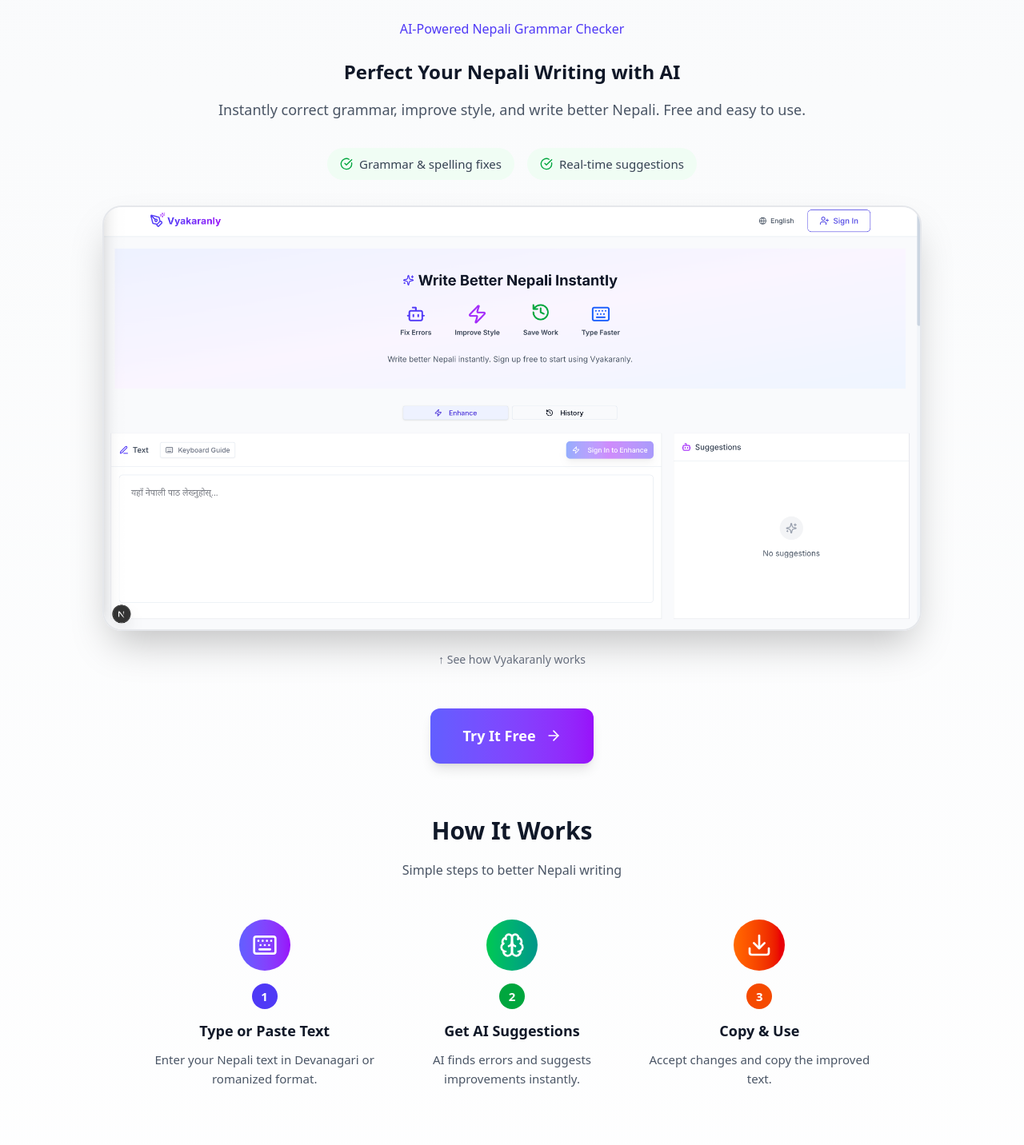
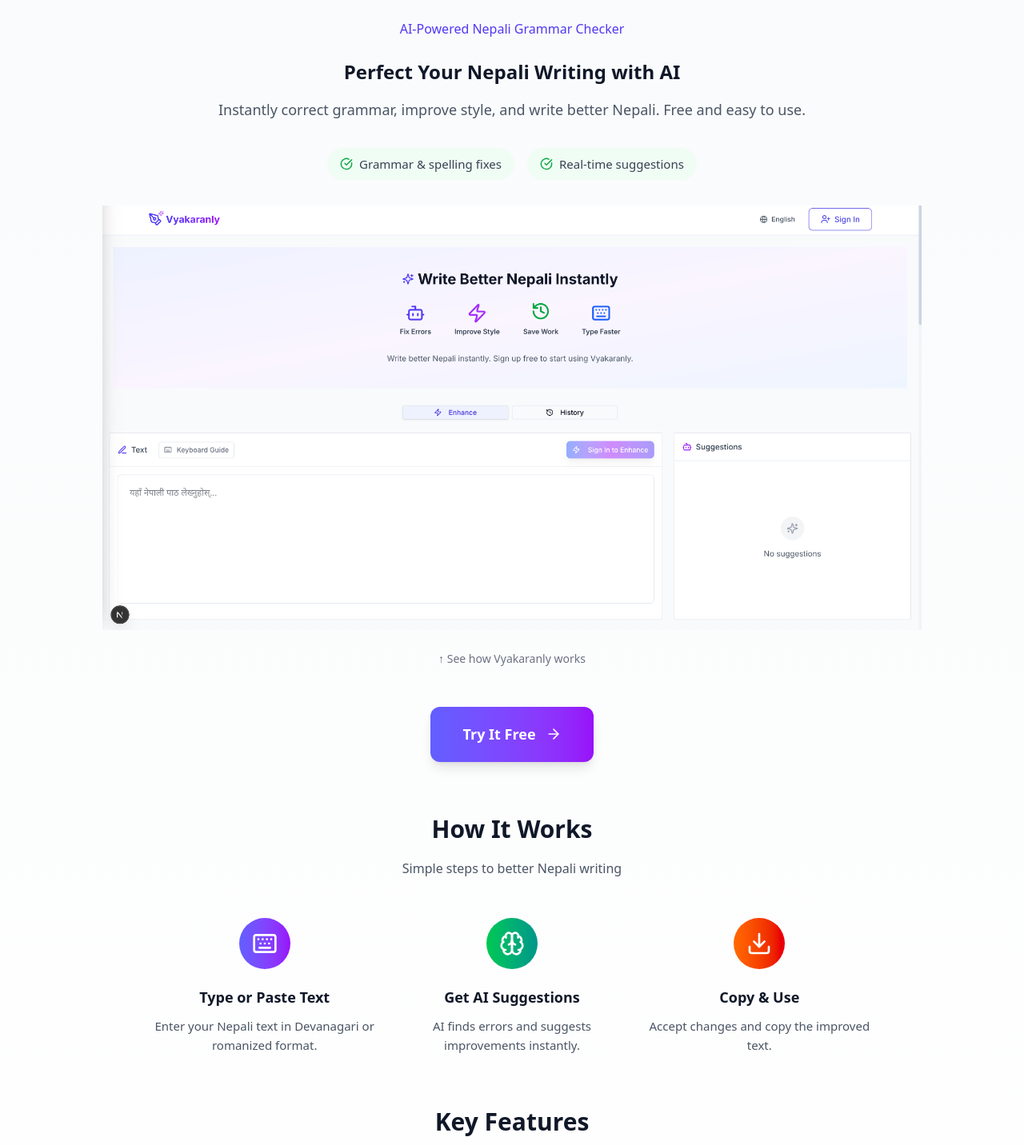
Before and after one commit to om202/NobleStack, a Next.js app: page /Products in a window 1280 px wide. Shown: the part 244-1676 px from the top of the page at 80% size. Built offline with nearby package versions, Linux system fonts and the light colour scheme.

Commit message:
product done

```diff
--- a/src/app/Products/page.tsx
+++ b/src/app/Products/page.tsx
@@ -65,7 +65,7 @@ export default function ProductsPage() {
           </div>
 
           <div className="mb-12 max-w-5xl mx-auto">
-            <div className="relative rounded-3xl overflow-hidden border-2 border-gray-200 shadow-2xl">
+            <div>
               <Image
                 src="/Vyakaranly.png"
                 alt="Vyakaranly interface"
@@ -101,10 +101,9 @@ export default function ProductsPage() {
 
           <div className="grid md:grid-cols-3 gap-8 max-w-4xl mx-auto">
             <div className="text-center">
-              <div className="w-16 h-16 bg-gradient-to-r from-indigo-500 to-purple-600 rounded-full flex items-center justify-center mx-auto mb-4">
+              <div className="w-16 h-16 bg-gradient-to-r from-indigo-500 to-purple-600 rounded-full flex items-center justify-center mx-auto mb-6">
                 <Keyboard className="w-8 h-8 text-white" />
               </div>
-              <div className="w-8 h-8 bg-indigo-600 text-white rounded-full flex items-center justify-center text-md-sm font-bold mx-auto mb-4">1</div>
               <h4 className="text-lg font-semibold text-gray-900 mb-3">Type or Paste Text</h4>
               <p className="text-gray-600 text-md-sm">
                 Enter your Nepali text in Devanagari or romanized format.
@@ -112,10 +111,9 @@ export default function ProductsPage() {
             </div>
 
             <div className="text-center">
-              <div className="w-16 h-16 bg-gradient-to-r from-green-500 to-teal-600 rounded-full flex items-center justify-center mx-auto mb-4">
+              <div className="w-16 h-16 bg-gradient-to-r from-green-500 to-teal-600 rounded-full flex items-center justify-center mx-auto mb-6">
                 <Brain className="w-8 h-8 text-white" />
               </div>
-              <div className="w-8 h-8 bg-green-600 text-white rounded-full flex items-center justify-center text-md-sm font-bold mx-auto mb-4">2</div>
               <h4 className="text-lg font-semibold text-gray-900 mb-3">Get AI Suggestions</h4>
               <p className="text-gray-600 text-md-sm">
                 AI finds errors and suggests improvements instantly.
@@ -123,10 +121,9 @@ export default function ProductsPage() {
             </div>
 
             <div className="text-center">
-              <div className="w-16 h-16 bg-gradient-to-r from-orange-500 to-red-600 rounded-full flex items-center justify-center mx-auto mb-4">
+              <div className="w-16 h-16 bg-gradient-to-r from-orange-500 to-red-600 rounded-full flex items-center justify-center mx-auto mb-6">
                 <Download className="w-8 h-8 text-white" />
               </div>
-              <div className="w-8 h-8 bg-orange-600 text-white rounded-full flex items-center justify-center text-md-sm font-bold mx-auto mb-4">3</div>
               <h4 className="text-lg font-semibold text-gray-900 mb-3">Copy & Use</h4>
               <p className="text-gray-600 text-md-sm">
                 Accept changes and copy the improved text.
```
